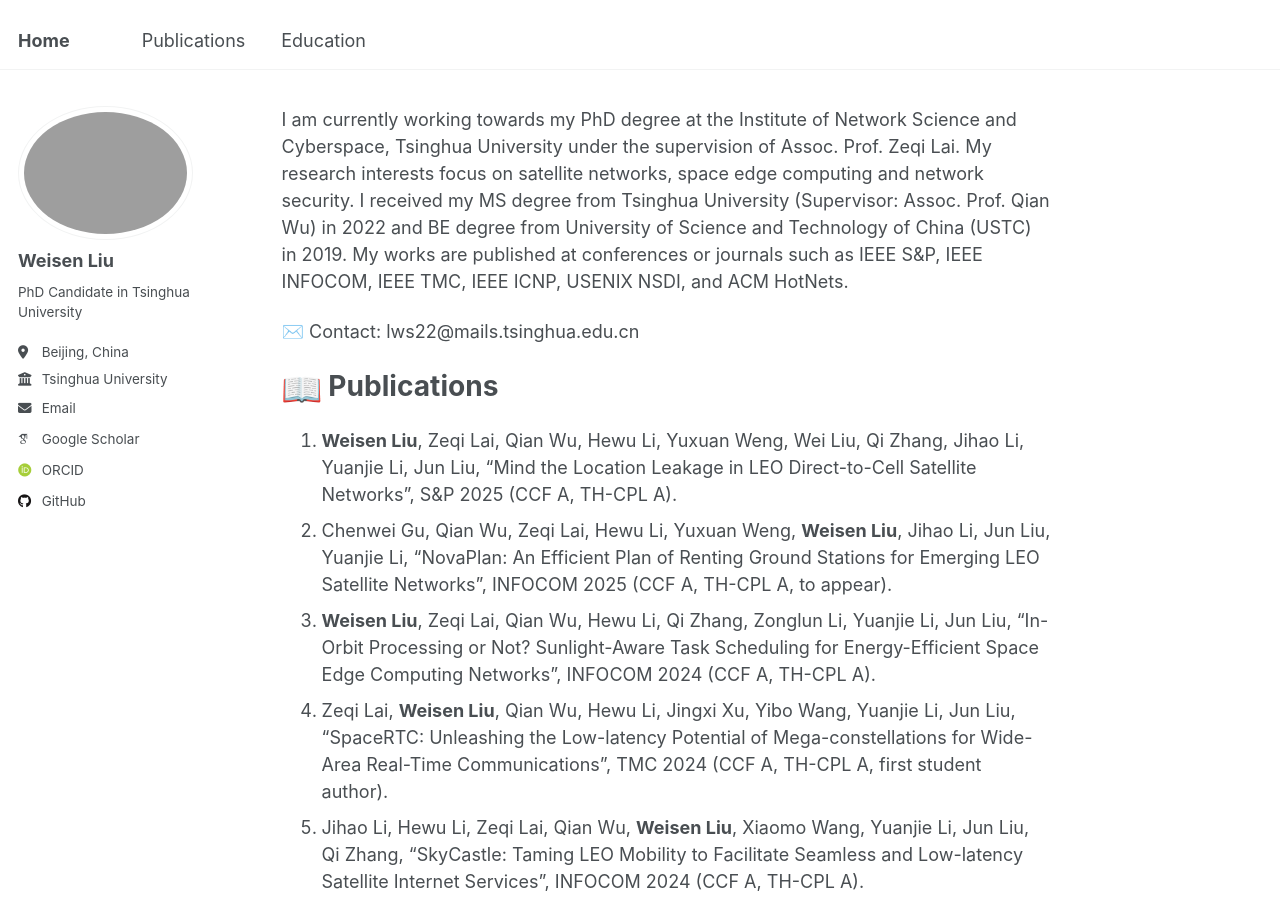
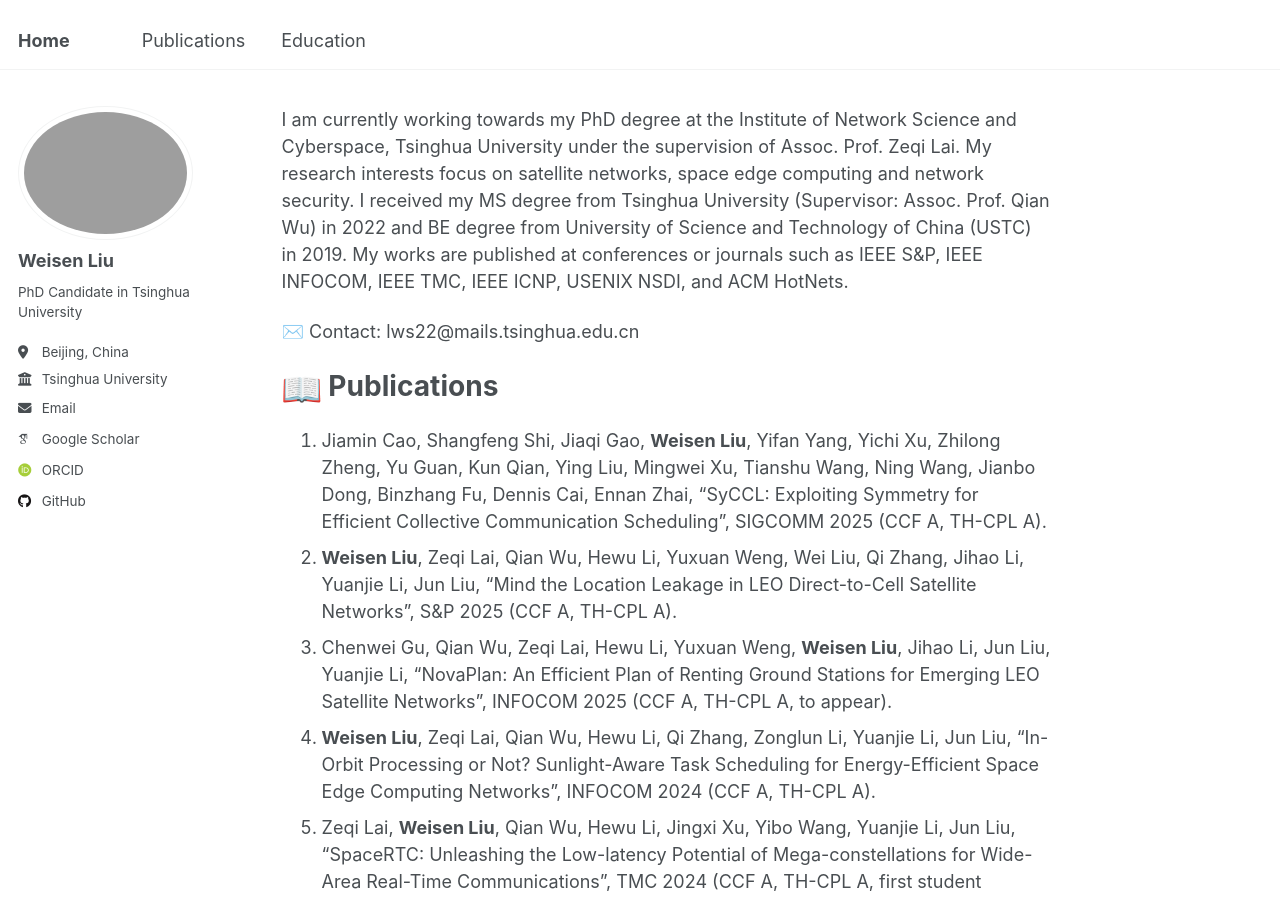
Before and after one commit to LWSen/LWSen.github.io, a Jekyll site: the page built from _pages/about.md, in a window 1280 px wide and 900 px high. Built offline with Jekyll 4.4.1, drawn with Linux system fonts in a browser that asks for light colours; emoji names are drawn with the system emoji font; some web fonts are replaced.

Commit message:
add sigcomm 2025

```diff
--- a/_pages/about.md
+++ b/_pages/about.md
@@ -16,16 +16,17 @@ My works are published at conferences or journals such as IEEE S&P, IEEE INFOCOM
 
 # <span id="publications"><img class="emoji" title=":book:" alt=":book:" src="https://github.githubassets.com/images/icons/emoji/unicode/1f4d6.png" height="40" width="40"> Publications</span>
 
-1. **Weisen Liu**, Zeqi Lai, Qian Wu, Hewu Li, Yuxuan Weng, Wei Liu, Qi Zhang, Jihao Li, Yuanjie Li, Jun Liu, "Mind the Location Leakage in LEO Direct-to-Cell Satellite Networks", S&P 2025 (CCF A, TH-CPL A).
-1. Chenwei Gu, Qian Wu, Zeqi Lai, Hewu Li, Yuxuan Weng, **Weisen Liu**, Jihao Li, Jun Liu, Yuanjie Li, "NovaPlan: An Efficient Plan of Renting Ground Stations for Emerging LEO Satellite Networks", INFOCOM 2025 (CCF A, TH-CPL A, to appear).
-1. **Weisen Liu**, Zeqi Lai, Qian Wu, Hewu Li, Qi Zhang, Zonglun Li, Yuanjie Li, Jun Liu, "In-Orbit Processing or Not? Sunlight-Aware Task Scheduling for Energy-Efficient Space Edge Computing Networks", INFOCOM 2024 (CCF A, TH-CPL A).
-1. Zeqi Lai, **Weisen Liu**, Qian Wu, Hewu Li, Jingxi Xu, Yibo Wang, Yuanjie Li, Jun Liu, "SpaceRTC: Unleashing the Low-latency Potential of Mega-constellations for Wide-Area Real-Time Communications", TMC 2024 (CCF A, TH-CPL A, first student author).
-1. Jihao Li, Hewu Li, Zeqi Lai, Qian Wu, **Weisen Liu**, Xiaomo Wang, Yuanjie Li, Jun Liu, Qi Zhang, "SkyCastle: Taming LEO Mobility to Facilitate Seamless and Low-latency Satellite Internet Services", INFOCOM 2024 (CCF A, TH-CPL A).
-1. Zeqi Lai, Zonglun Li, Qian Wu, Hewu Li, **Weisen Liu**, Yijie Liu, Xin Xie, Yuanjie Li, Jun Liu, "Mind the Misleading Effects of LEO Mobility on End-to-End Congestion Control", HotNets 2024 (CCF C, TH-CPL B).
-1. Chenwei Gu, Qian Wu, Zeqi Lai, Hewu Li, Jihao Li, **Weisen Liu**, Qi Zhang, Jun Liu, Yuanjie Li, "STARVERI: Efficient and Accurate Verification for Risk-Avoidance Routing in LEO Satellite Networks", ICNP 2024 (CCF B, TH-CPL A).
-1. Zeqi Lai, Hewu Li, Yangtao Deng, Qian Wu, Jun Liu, Yuanjie Li, Jihao Li, Lixin Liu, **Weisen Liu**, Jianping Wu, "StarryNet: Empowering Researchers to Evaluate Futuristic Integrated Space and Terrestrial Networks", NSDI 2023 (CCF A, TH-CPL A).
-1. Zeqi Lai, **Weisen Liu**, Qian Wu, Hewu Li, Jingxi Xu, Jianping Wu, "SpaceRTC: Unleashing the Low-latency Potential of Mega-constellations for Real-Time Communications", INFOCOM 2022 (CCF A, TH-CPL A, first student author).
-1. **Weisen Liu**, Qian Wu, Zeqi Lai, Hewu Li, Yuanjie Li, Jun Liu, "Enabling Ubiquitous and Efficient Data Delivery by LEO Satellites and Ground Station Networks", GLOBECOM 2022 (CCF C, TH-CPL B).
+1. Jiamin Cao, Shangfeng Shi, Jiaqi Gao, **Weisen Liu**, Yifan Yang, Yichi Xu, Zhilong Zheng, Yu Guan, Kun Qian, Ying Liu, Mingwei Xu, Tianshu Wang, Ning Wang, Jianbo Dong, Binzhang Fu, Dennis Cai, Ennan Zhai, "SyCCL: Exploiting Symmetry for Efficient Collective Communication Scheduling", SIGCOMM 2025 (CCF A, TH-CPL A).
+2. **Weisen Liu**, Zeqi Lai, Qian Wu, Hewu Li, Yuxuan Weng, Wei Liu, Qi Zhang, Jihao Li, Yuanjie Li, Jun Liu, "Mind the Location Leakage in LEO Direct-to-Cell Satellite Networks", S&P 2025 (CCF A, TH-CPL A).
+3. Chenwei Gu, Qian Wu, Zeqi Lai, Hewu Li, Yuxuan Weng, **Weisen Liu**, Jihao Li, Jun Liu, Yuanjie Li, "NovaPlan: An Efficient Plan of Renting Ground Stations for Emerging LEO Satellite Networks", INFOCOM 2025 (CCF A, TH-CPL A, to appear).
+4. **Weisen Liu**, Zeqi Lai, Qian Wu, Hewu Li, Qi Zhang, Zonglun Li, Yuanjie Li, Jun Liu, "In-Orbit Processing or Not? Sunlight-Aware Task Scheduling for Energy-Efficient Space Edge Computing Networks", INFOCOM 2024 (CCF A, TH-CPL A).
+5. Zeqi Lai, **Weisen Liu**, Qian Wu, Hewu Li, Jingxi Xu, Yibo Wang, Yuanjie Li, Jun Liu, "SpaceRTC: Unleashing the Low-latency Potential of Mega-constellations for Wide-Area Real-Time Communications", TMC 2024 (CCF A, TH-CPL A, first student author).
+6. Jihao Li, Hewu Li, Zeqi Lai, Qian Wu, **Weisen Liu**, Xiaomo Wang, Yuanjie Li, Jun Liu, Qi Zhang, "SkyCastle: Taming LEO Mobility to Facilitate Seamless and Low-latency Satellite Internet Services", INFOCOM 2024 (CCF A, TH-CPL A).
+7. Zeqi Lai, Zonglun Li, Qian Wu, Hewu Li, **Weisen Liu**, Yijie Liu, Xin Xie, Yuanjie Li, Jun Liu, "Mind the Misleading Effects of LEO Mobility on End-to-End Congestion Control", HotNets 2024 (CCF C, TH-CPL B).
+8. Chenwei Gu, Qian Wu, Zeqi Lai, Hewu Li, Jihao Li, **Weisen Liu**, Qi Zhang, Jun Liu, Yuanjie Li, "STARVERI: Efficient and Accurate Verification for Risk-Avoidance Routing in LEO Satellite Networks", ICNP 2024 (CCF B, TH-CPL A).
+9. Zeqi Lai, Hewu Li, Yangtao Deng, Qian Wu, Jun Liu, Yuanjie Li, Jihao Li, Lixin Liu, **Weisen Liu**, Jianping Wu, "StarryNet: Empowering Researchers to Evaluate Futuristic Integrated Space and Terrestrial Networks", NSDI 2023 (CCF A, TH-CPL A).
+10. Zeqi Lai, **Weisen Liu**, Qian Wu, Hewu Li, Jingxi Xu, Jianping Wu, "SpaceRTC: Unleashing the Low-latency Potential of Mega-constellations for Real-Time Communications", INFOCOM 2022 (CCF A, TH-CPL A, first student author).
+11. **Weisen Liu**, Qian Wu, Zeqi Lai, Hewu Li, Yuanjie Li, Jun Liu, "Enabling Ubiquitous and Efficient Data Delivery by LEO Satellites and Ground Station Networks", GLOBECOM 2022 (CCF C, TH-CPL B).
 
 # <span id="education"><img class="emoji" title=":mortar_board:" alt=":mortar_board:" src="https://github.githubassets.com/images/icons/emoji/unicode/1f393.png" height="40" width="40"> Education</span>
 - 2022/09-now, PhD Candidate, Tsinghua University, Beijing
```
